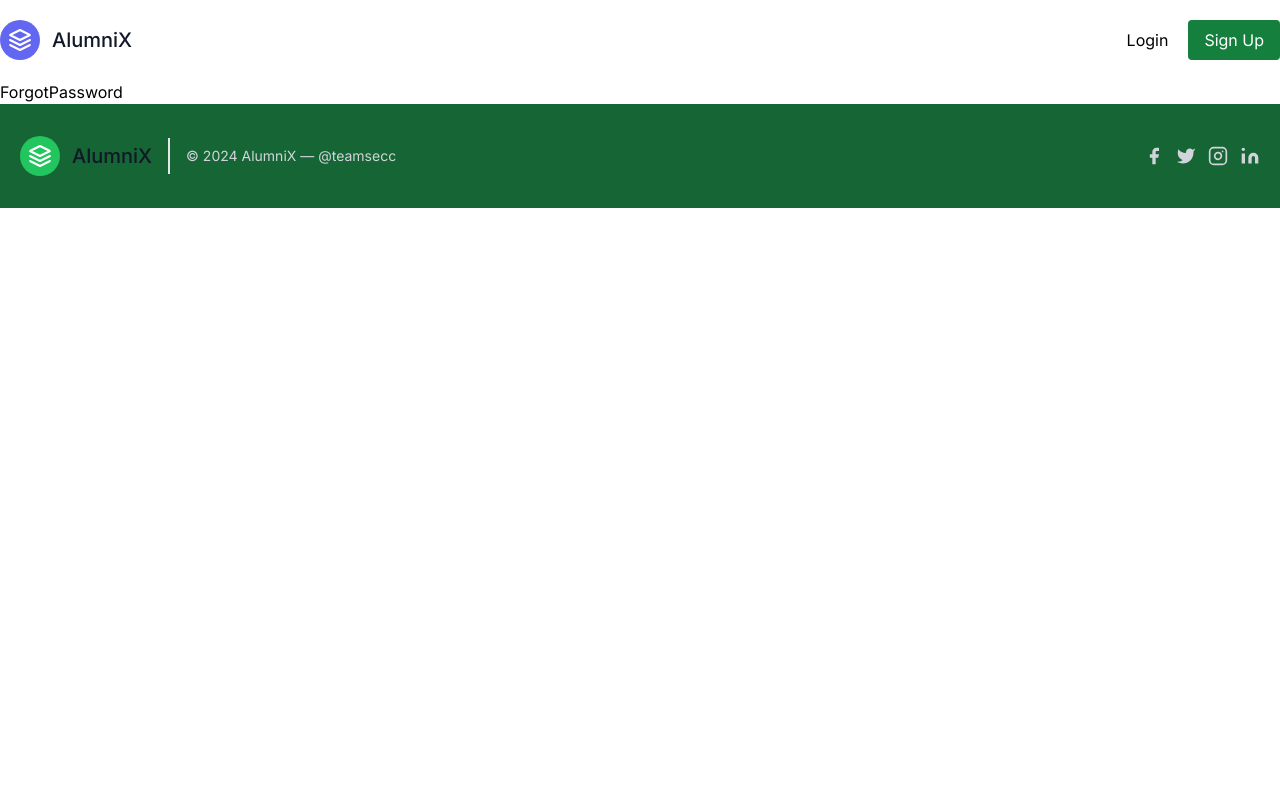
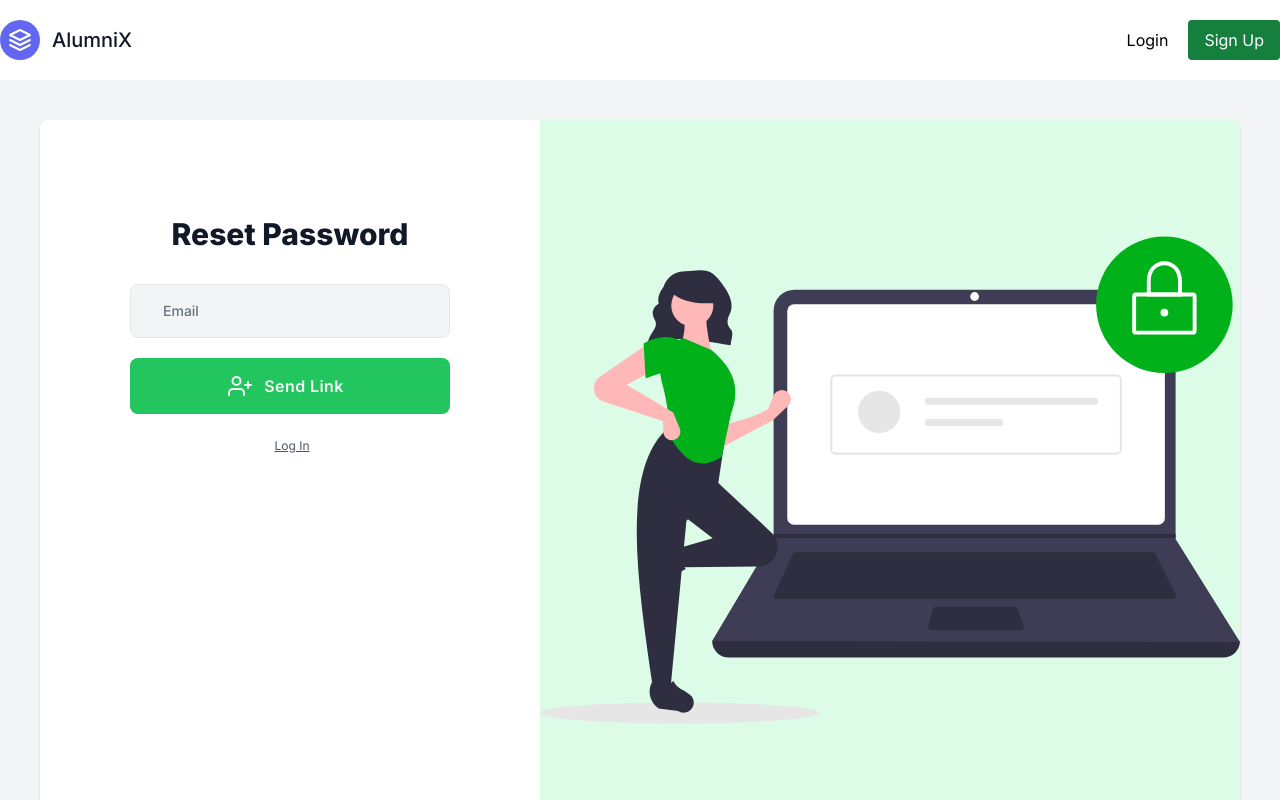
Before and after one commit to AcidOP/AlumniX, a Next.js app: page /forgot-password in a window 1280 px wide. Shown: the top 800 px of the page. Built offline with nearby package versions, Linux system fonts and the light colour scheme.

Commit message:
feat: ui changes

```diff
--- a/src/app/(auth)/forgot-password/page.tsx
+++ b/src/app/(auth)/forgot-password/page.tsx
@@ -1,8 +1,48 @@
-import React from 'react'
+import Link from 'next/link'
+
+import reset from '@/../public/assets/reset.svg'
+import Image from 'next/image'
 
 const ForgotPassword = () => {
   return (
-    <div>ForgotPassword</div>
+    <div className="min-h-screen bg-gray-100 text-gray-900 flex justify-center">
+      <div className="max-w-screen-xl m-0 sm:m-10 bg-white shadow sm:rounded-lg flex justify-center flex-1">
+        <div className="lg:w-1/2 xl:w-5/12 p-6 sm:p-12">
+          <div className="mt-12 flex flex-col items-center">
+            <h1 className="text-2xl xl:text-3xl font-extrabold">
+              Reset Password
+            </h1>
+            <div className="w-full flex-1 mt-8">
+              <div className="mx-auto max-w-xs">
+                <input
+                  className="w-full px-8 py-4 rounded-lg font-medium bg-gray-100 border border-gray-200 placeholder-gray-500 text-sm focus:outline-none focus:border-gray-400 focus:bg-white"
+                  type="email" placeholder="Email" />
+
+                <button
+                  className="mt-5 tracking-wide font-semibold bg-green-500 text-gray-100 w-full py-4 rounded-lg hover:bg-green-700 transition-all duration-300 ease-in-out flex items-center justify-center focus:shadow-outline focus:outline-none">
+                  <svg className="w-6 h-6 -ml-2" fill="none" stroke="currentColor" strokeWidth="2"
+                    stroke-linecap="round" stroke-linejoin="round">
+                    <path d="M16 21v-2a4 4 0 00-4-4H5a4 4 0 00-4 4v2" />
+                    <circle cx="8.5" cy="7" r="4" />
+                    <path d="M20 8v6M23 11h-6" />
+                  </svg>
+                  <span className="ml-3">
+                    Send Link
+                  </span>
+                </button>
+
+                <div className="mt-6 text-xs text-gray-600 flex justify-center">
+                  <Link href='signup' className='ml-1 hover:text-green-500 underline'>Log In</Link>
+                </div>
+              </div>
+            </div>
+          </div>
+        </div>
+        <div className="flex-1 bg-green-100 text-center hidden lg:flex">
+          <Image src={reset} alt='Reset pass' className='w-full bg-contain bg-center bg-no-repeat' />
+        </div>
+      </div>
+    </div>
   )
 }
 
--- a/src/app/(auth)/signin/page.tsx
+++ b/src/app/(auth)/signin/page.tsx
@@ -24,7 +24,6 @@ const SignIN = () => {
                     Login with Google
                   </span>
                 </button>
-
               </div>
 
               <div className="my-12 border-b text-center">
@@ -43,7 +42,7 @@ const SignIN = () => {
                   type="password" placeholder="Password" />
                 <button
                   className="mt-5 tracking-wide font-semibold bg-green-500 text-gray-100 w-full py-4 rounded-lg hover:bg-green-700 transition-all duration-300 ease-in-out flex items-center justify-center focus:shadow-outline focus:outline-none">
-                  <svg className="w-6 h-6 -ml-2" fill="none" stroke="currentColor" stroke-width="2"
+                  <svg className="w-6 h-6 -ml-2" fill="none" stroke="currentColor" strokeWidth="2"
                     stroke-linecap="round" stroke-linejoin="round">
                     <path d="M16 21v-2a4 4 0 00-4-4H5a4 4 0 00-4 4v2" />
                     <circle cx="8.5" cy="7" r="4" />
@@ -61,7 +60,7 @@ const SignIN = () => {
 
                 <div className="mt-6 text-xs text-gray-600 flex justify-center">
                   <p>Forgot Password?</p>
-                  <Link href='signup' className='ml-1 hover:text-green-500 underline'>Reset Password</Link>
+                  <Link href='/forgot-password' className='ml-1 hover:text-green-500 underline'>Reset Password</Link>
                 </div>
               </div>
             </div>
--- a/src/components/Footer.tsx
+++ b/src/components/Footer.tsx
@@ -5,7 +5,7 @@ const Footer = () => {
     <footer className="text-gray-300 bg-green-800 body-font">
       <div className="container px-5 py-8 mx-auto flex items-center sm:flex-row flex-col">
         <a className="flex title-font font-medium items-center md:justify-start justify-center text-gray-900">
-          <svg xmlns="http://www.w3.org/2000/svg" fill="none" stroke="currentColor" stroke-linecap="round" stroke-linejoin="round" stroke-width="2" className="w-10 h-10 text-white p-2 bg-green-500 rounded-full" viewBox="0 0 24 24">
+          <svg xmlns="http://www.w3.org/2000/svg" fill="none" stroke="currentColor" strokeLinecap="round" strokeLinejoin="round" strokeWidth="2" className="w-10 h-10 text-white p-2 bg-green-500 rounded-full" viewBox="0 0 24 24">
             <path d="M12 2L2 7l10 5 10-5-10-5zM2 17l10 5 10-5M2 12l10 5 10-5"></path>
           </svg>
           <span className="ml-3 text-xl">AlumniX</span>
@@ -15,23 +15,23 @@ const Footer = () => {
         </p>
         <span className="inline-flex sm:ml-auto sm:mt-0 mt-4 justify-center sm:justify-start">
           <a className="">
-            <svg fill="currentColor" stroke-linecap="round" stroke-linejoin="round" stroke-width="2" className="w-5 h-5" viewBox="0 0 24 24">
+            <svg fill="currentColor" strokeLinecap="round" strokeLinejoin="round" strokeWidth="2" className="w-5 h-5" viewBox="0 0 24 24">
               <path d="M18 2h-3a5 5 0 00-5 5v3H7v4h3v8h4v-8h3l1-4h-4V7a1 1 0 011-1h3z"></path>
             </svg>
           </a>
           <a className="ml-3">
-            <svg fill="currentColor" stroke-linecap="round" stroke-linejoin="round" stroke-width="2" className="w-5 h-5" viewBox="0 0 24 24">
+            <svg fill="currentColor" strokeLinecap="round" strokeLinejoin="round" strokeWidth="2" className="w-5 h-5" viewBox="0 0 24 24">
               <path d="M23 3a10.9 10.9 0 01-3.14 1.53 4.48 4.48 0 00-7.86 3v1A10.66 10.66 0 013 4s-4 9 5 13a11.64 11.64 0 01-7 2c9 5 20 0 20-11.5a4.5 4.5 0 00-.08-.83A7.72 7.72 0 0023 3z"></path>
             </svg>
           </a>
           <a className="ml-3">
-            <svg fill="none" stroke="currentColor" stroke-linecap="round" stroke-linejoin="round" stroke-width="2" className="w-5 h-5" viewBox="0 0 24 24">
+            <svg fill="none" stroke="currentColor" strokeLinecap="round" strokeLinejoin="round" strokeWidth="2" className="w-5 h-5" viewBox="0 0 24 24">
               <rect width="20" height="20" x="2" y="2" rx="5" ry="5"></rect>
               <path d="M16 11.37A4 4 0 1112.63 8 4 4 0 0116 11.37zm1.5-4.87h.01"></path>
             </svg>
           </a>
           <a className="ml-3">
-            <svg fill="currentColor" stroke="currentColor" stroke-linecap="round" stroke-linejoin="round" stroke-width="0" className="w-5 h-5" viewBox="0 0 24 24">
+            <svg fill="currentColor" stroke="currentColor" strokeLinecap="round" strokeLinejoin="round" strokeWidth="0" className="w-5 h-5" viewBox="0 0 24 24">
               <path stroke="none" d="M16 8a6 6 0 016 6v7h-4v-7a2 2 0 00-2-2 2 2 0 00-2 2v7h-4v-7a6 6 0 016-6zM2 9h4v12H2z"></path>
               <circle cx="4" cy="4" r="2" stroke="none"></circle>
             </svg>
```
Also changed, not shown: public/assets/reset.svg (added), public/assets/signin.svg.
